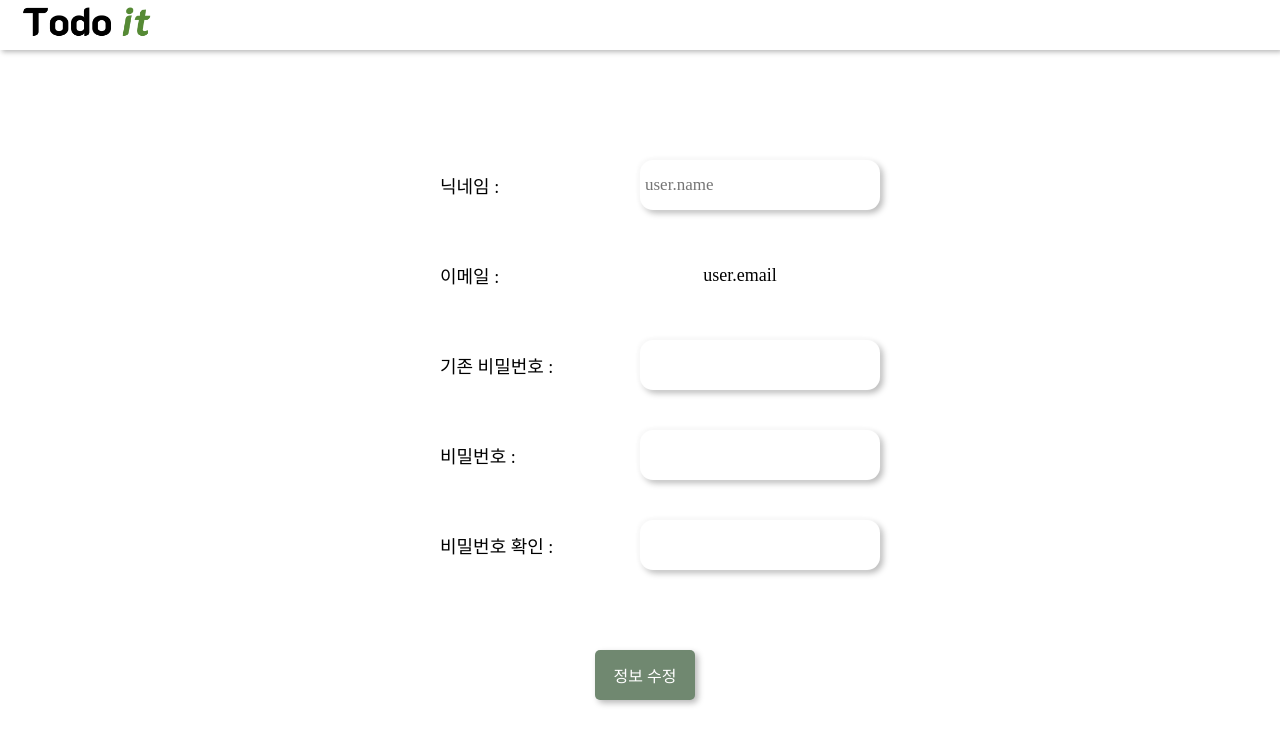
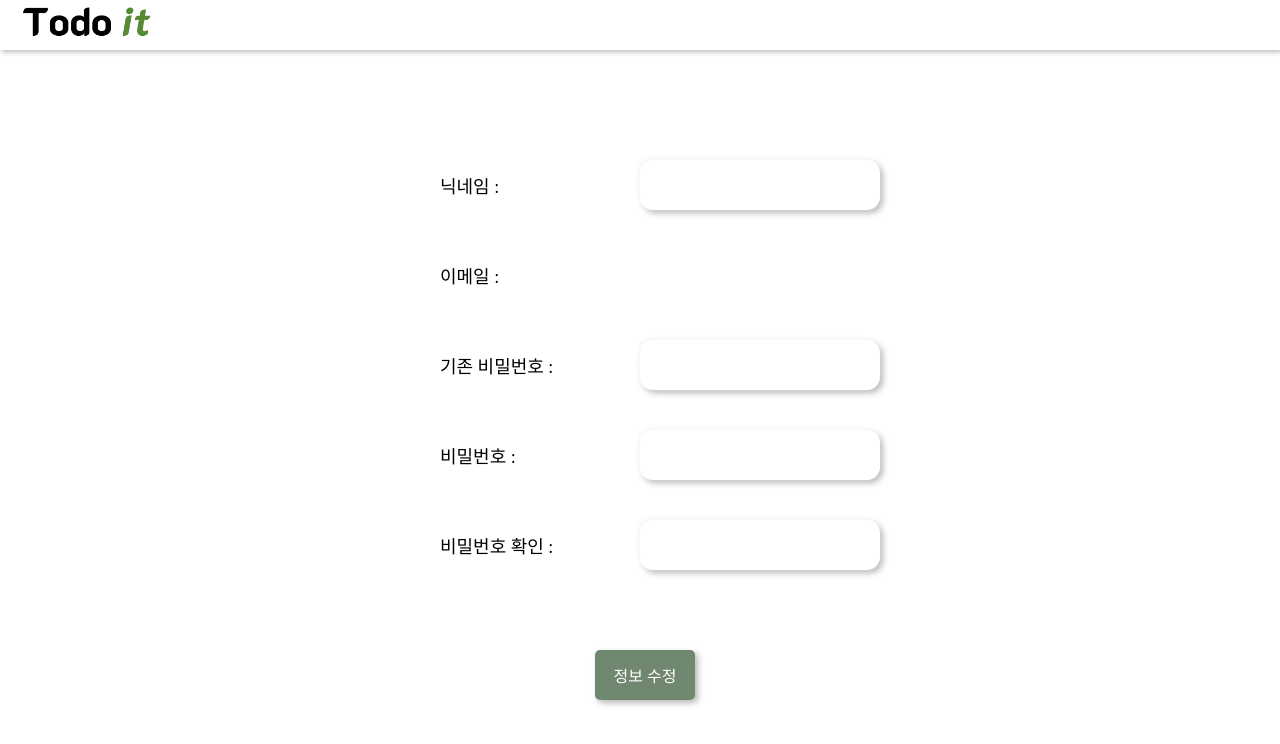
Before and after one commit to codestates/todo-it, a React (Create React App) app in the folder client/: page /userinfosetting in a window 1280 px wide. Shown: the top 744 px of the page. Built offline with nearby package versions, Linux system fonts and the light colour scheme; no server answers; a web font is replaced by a local one.

Commit message:
[Client] 회원가입 css 수정, 유저 정보 수정 페이지 value 수정

```diff
--- a/client/src/App.tsx
+++ b/client/src/App.tsx
@@ -64,7 +64,9 @@ function App() {
         />
         <Route
           path="/userinfosetting"
-          element={<UserInfoSettingPage></UserInfoSettingPage>}
+          element={
+            <UserInfoSettingPage userInfo={userInfo}></UserInfoSettingPage>
+          }
         />
       </Routes>
     </BrowserRouter>
--- a/client/src/pages/SignupPage/SignupPage.tsx
+++ b/client/src/pages/SignupPage/SignupPage.tsx
@@ -7,7 +7,7 @@ const SignupContainer = styled.div`
 `;
 
 export const Body = styled.div`
-  margin: 15vh 15vh 15vh 15vh;
+  margin: 15vh 0;
   height: 100%;
   width: 100%;
 `;
--- a/client/src/pages/UserInfoSettingPage/UserInfoSettingPage.tsx
+++ b/client/src/pages/UserInfoSettingPage/UserInfoSettingPage.tsx
@@ -12,15 +12,19 @@ import {
   StyledButton,
 } from '../SignupPage/SignupPage';
 
-
 const UserInfoSettingPageContainer = styled.div`
   display: flex;
 `;
 
+interface Iprops {
+  userInfo: {
+    id?: number;
+    nickname?: string;
+    email?: string;
+  };
+}
 
-
-
-export const UserInfoSettingPage = () => {
+export const UserInfoSettingPage = ({ userInfo }: Iprops) => {
   const [name, setName] = useState('');
   const [isName, setIsName] = useState(true);
   const [newpassword, setNewPassword] = useState('');
@@ -28,7 +32,6 @@ export const UserInfoSettingPage = () => {
   const [checkPass, setCheckPass] = useState('');
   const [isCheck, setIsCheck] = useState(true);
   const [originPassword, setOriginPassword] = useState('');
-
 
   const NameHandler = (event: React.ChangeEvent<HTMLInputElement>) => {
     setName(event.target.value);
@@ -41,8 +44,6 @@ export const UserInfoSettingPage = () => {
       setIsName(true);
     }
   };
-
-
 
   const PasswordHandler = (event: React.ChangeEvent<HTMLInputElement>) => {
     setNewPassword(event.target.value);
@@ -65,13 +66,11 @@ export const UserInfoSettingPage = () => {
     setCheckPass(event.target.value);
 
     if (newpassword === event.target.value || event.target.value.length === 0) {
-
       setIsCheck(true);
     } else {
       setIsCheck(false);
     }
   };
-
 
   const OriginPassHandler = (event: React.ChangeEvent<HTMLInputElement>) => {
     setOriginPassword(event.target.value);
@@ -98,7 +97,6 @@ export const UserInfoSettingPage = () => {
       .catch((err) => {
         console.log(err);
       });
-
   };
 
   return (
@@ -109,7 +107,7 @@ export const UserInfoSettingPage = () => {
           <InputBox>
             <ValueInput
               type="text"
-              placeholder="user.name"
+              placeholder={userInfo.nickname}
               value={name}
               onChange={NameHandler}
             />
@@ -127,9 +125,8 @@ export const UserInfoSettingPage = () => {
               paddingRight: '160px',
             }}
           >
-            user.email
+            {userInfo.email}
           </KeyInput>
-
         </StyledDiv>
         <StyledDiv>
           <KeyInput>기존 비밀번호 :</KeyInput>
@@ -140,14 +137,12 @@ export const UserInfoSettingPage = () => {
               onChange={OriginPassHandler}
             />
           </InputBox>
-
         </StyledDiv>
         <StyledDiv>
           <KeyInput>비밀번호 :</KeyInput>
           <InputBox>
             <ValueInput
               type="password"
-
               value={newpassword}
               onChange={PasswordHandler}
             />
```
